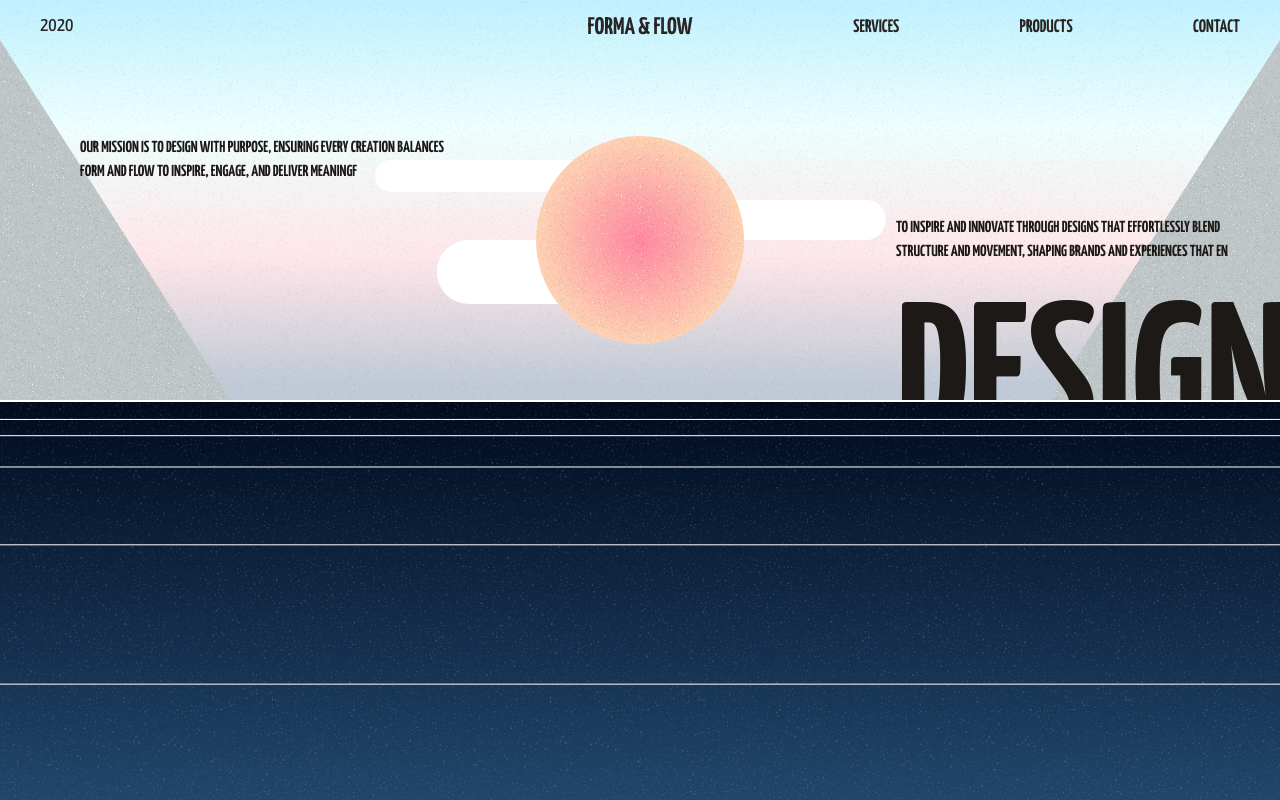
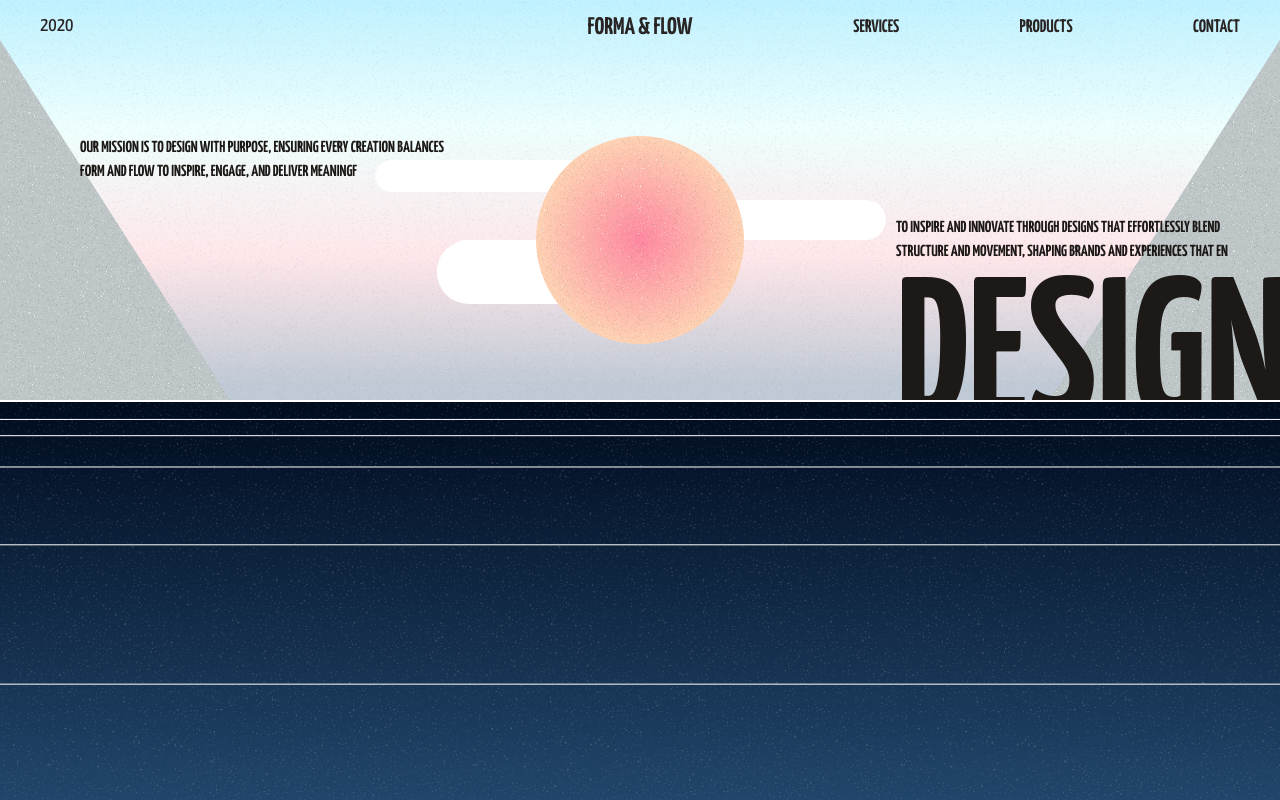
Before and after one commit to thecodedose/forma-and-flow, a Next.js app: page / in a window 1280 px wide. Shown: the top 800 px of the page. Built offline with nearby package versions, Linux system fonts and the light colour scheme.

Commit message:
Update design

```diff
--- a/src/app/components/Footer/Mountains.js
+++ b/src/app/components/Footer/Mountains.js
@@ -2,7 +2,7 @@ import { motion } from "framer-motion"
 
 export default function Mountains() {
   return (
-    <div>
+    <div className='pointer-events-none'>
       <div className='flex w-full absolute bottom-[30vh] left-0'>
         <div
           className='bg-stone-500 bg-[url("/noise.png")] bg-repeat-round bg-blend-multiply w-1/4 h-[40vh]'
--- a/src/app/components/Hero/index.js
+++ b/src/app/components/Hero/index.js
@@ -6,6 +6,7 @@ import Mountains from "./Mountains"
 import Sun from "./Sun"
 import Underline from "../Text/Underline"
 import Typing from "../Text/Typing"
+import Flip from "../Text/Flip"
 
 export default function Hero() {
   return (
@@ -27,7 +28,7 @@ export default function Hero() {
           <Link className='text-center cursor-pointer' href='#services'>
             <Underline text='Services'></Underline>
           </Link>
-          <Link className='text-center cursor-pointer' href="#products">
+          <Link className='text-center cursor-pointer' href='#products'>
             <Underline text='Products'></Underline>
           </Link>
           <a className='text-center cursor-pointer'>
@@ -37,7 +38,8 @@ export default function Hero() {
         <div
           className='absolute top-0 w-screen h-[60vh]'
           style={{
-            background: "linear-gradient(#bff1ff, #eefffe, #ffe7ea, #c0cad6 80%)",
+            background:
+              "linear-gradient(#bff1ff, #eefffe, #ffe7ea, #c0cad6 80%)",
           }}
         >
           <div
@@ -76,8 +78,10 @@ export default function Hero() {
             structure and movement, shaping brands and experiences that endure'
             />
           </div>
-          <h4 className='uppercase font-bold text-[200px] leading-tight'>
-            Design
+          <h4 className='uppercase font-bold text-[200px] leading-tight flex'>
+            {"Design".split("").map((t, index) => (
+              <Flip key={index} text1={t} text2={t} lineHeight={"h-[200px]"} />
+            ))}
           </h4>
         </motion.div>
       </div>
--- a/src/app/components/Products.js
+++ b/src/app/components/Products.js
@@ -56,14 +56,18 @@ const Card = ({
         <div className='grid grid-cols-3 h-full shadow-[0_0px_50px_-15px_#354340] rounded-xl'>
           <div className='flex flex-col justify-between text-stone-900 bg-stone-100 rounded-l-xl h-full'>
             <h2 className='p-10 uppercase text-8xl'>{title}</h2>
-            <div className='w-full px-10 py-3 bg-stone-900 rounded-bl-xl'>
-              <a className='uppercase text-xl text-stone-200'>Explore</a>
+            <div className='w-full px-10 py-5 bg-stone-900 rounded-bl-xl cursor-pointer'>
+              <a className='uppercase text-3xl text-stone-200'>Explore</a>
             </div>
           </div>
-          <div
-            style={{ backgroundImage: `url(${img})` }}
-            className='h-full'
-          ></div>
+          <div className='h-full w-full overflow-hidden'>
+            <motion.div
+              whileHover={{ scale: 1.1 }}
+              transition={{ duration: 0.3, ease: "easeInOut" }}
+              style={{ backgroundImage: `url(${img})` }}
+              className='h-full'
+            ></motion.div>
+          </div>
           <div className='p-10 rounded-r-xl bg-stone-100 text-stone-900 uppercase font-bold'>
             <p>{description}</p>
           </div>
```
